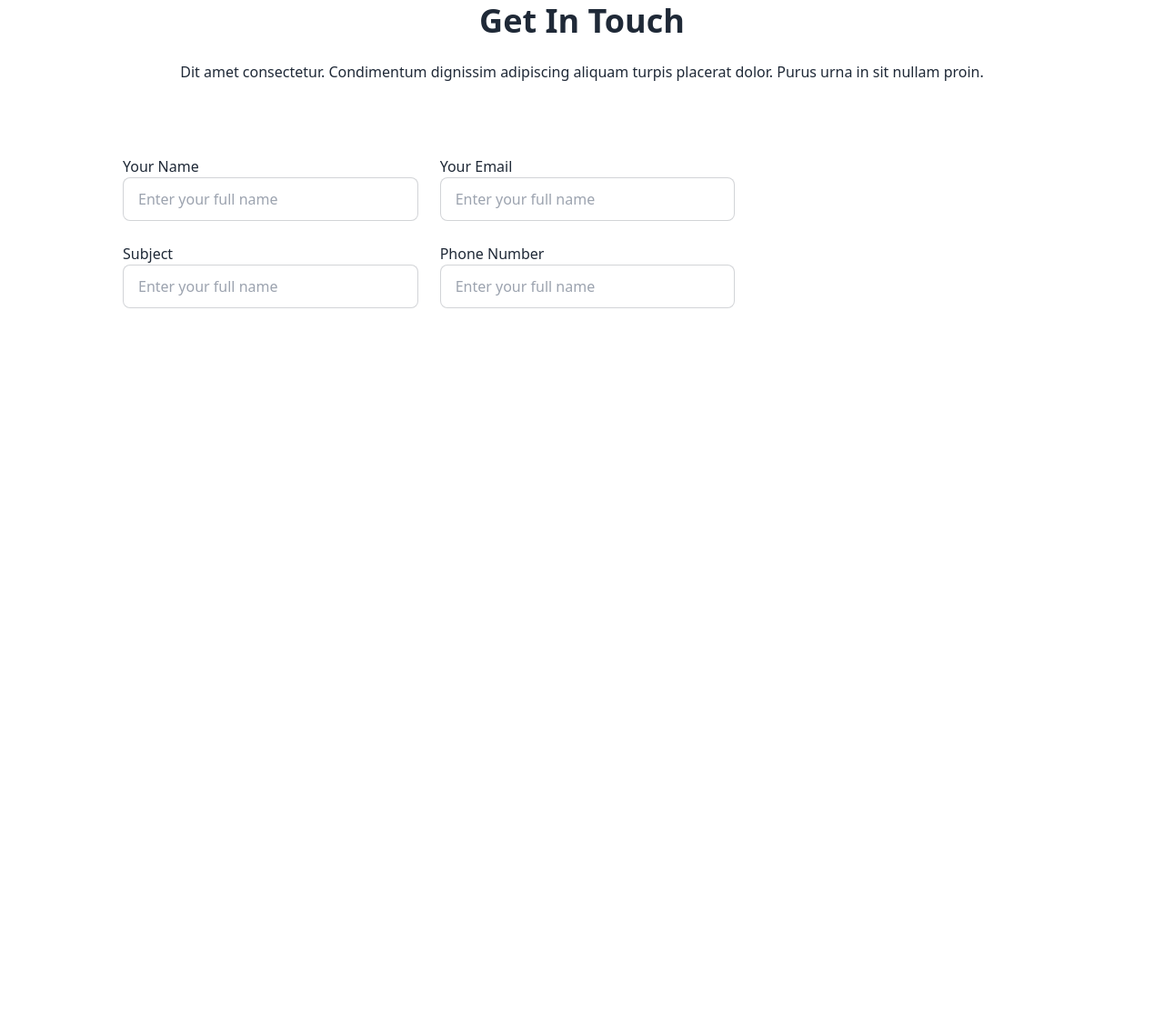
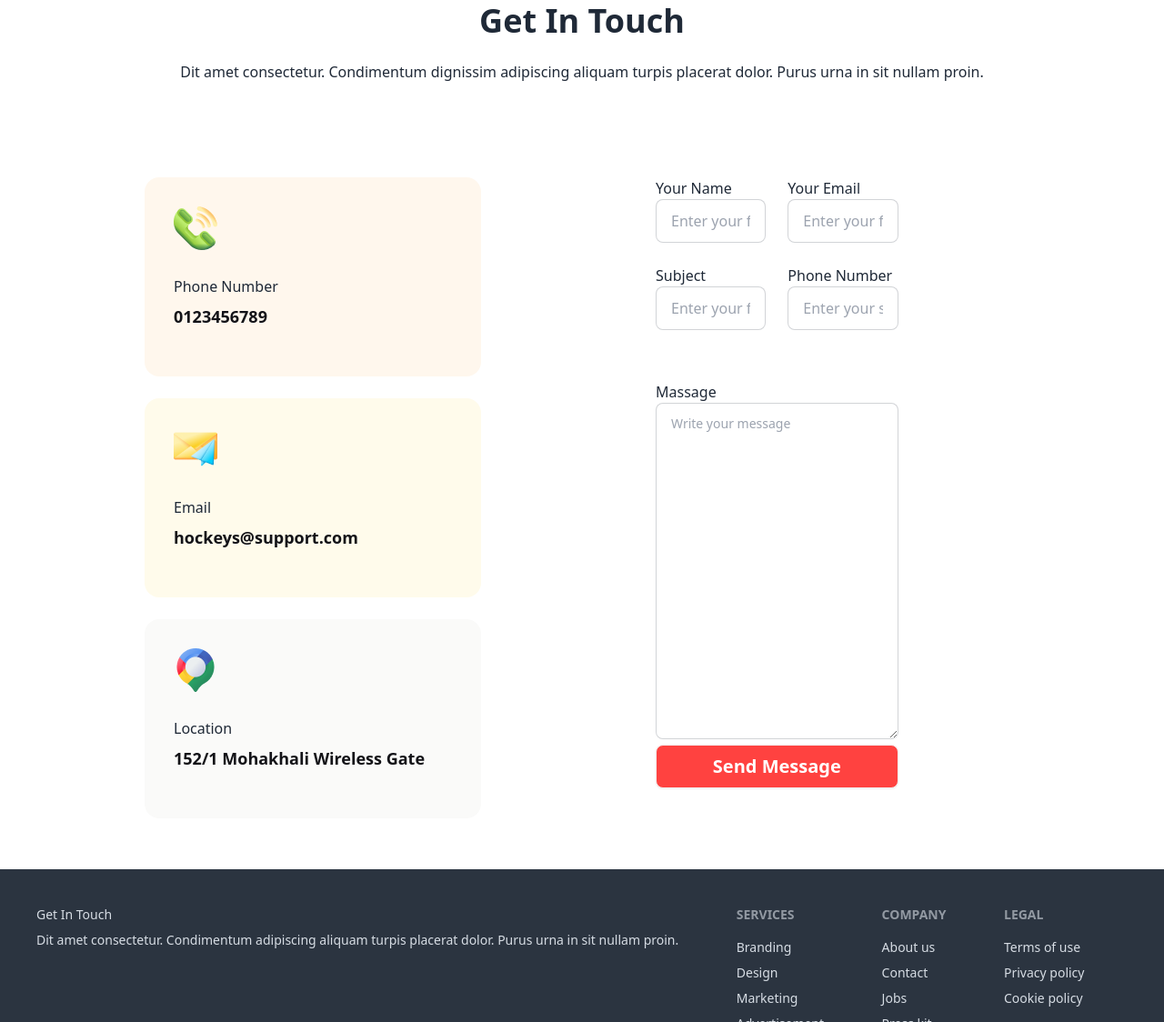
Before and after one commit to shaadi1478/assignment-3, a plain HTML site: page index.html in a window 1280 px wide. Shown: the part 3351-4475 px from the top of the page at 91% size. Before the commit the page ends 3690 px from the top, so only its background shows below. Drawn offline with nearby package versions, Linux system fonts and the light colour scheme.

Commit message:
get in touch

```diff
--- a/index.html
+++ b/index.html
@@ -122,6 +122,7 @@
         </div>
       </div>
     </header>
+    <main>
           <!--Professional Hockeys Club-->
     <section class="container mx-auto">
       <div class="text-center lg:mt-32 justify-center">
@@ -334,37 +335,51 @@
       </div>
     </section>
     <!-- Get in Touch -->
-    <section class="container mx-auto lg:px-[135px]">
+    <section class="lg:px-[135px]">
       <div class="text-center mt-10 lg:mt-24">
         <h1 class="text-4xl font-extrabold mb-6">Get In Touch</h1>
         Dit amet consectetur. Condimentum dignissim adipiscing aliquam turpis placerat dolor. Purus urna in sit nullam proin.
       </div>
-        <!-- <div>
-          <div class="rounded-xl bg-slate-50 mb-6 px-8">
+        <div class="">
+          <div class="lg:mt-20 p-6 lg:flex">
+            <div class="">
+              <div class="bg-orange-50 lg:w-[370px] p-8 mb-6 rounded-2xl">
+                <div>
                   <img src="images/Group 1171275317.png" alt="">
-            <p>Phone Number</p>
-            <h4>(+62) 123-321-543</h4>
                 </div>
-          <div class="rounded-xl bg-slate-50 mb-6 px-8">
-            <img src="images/Group 1171275317.png" alt="">
-            <p>Email:</p>
-            <h4>hockeys@support.com</h4>
+                <div class="py-5">
+                  <p class="py-2">Phone Number</p>
+                  <p class="text-[#131318] font-bold text-[18px]">0123456789</p>
                 </div>
-          <div class="rounded-xl bg-slate-50 mb-6 px-8">
-            <img src="images/Group 1171275317.png" alt="">
-            <p>Location</p>
-            <h4>152/1 Mohakhali Wireless Gate</h4>
               </div>
-        </div> -->
-        <div class="mt-20">
-          <div class="grid grid-cols-1 lg:grid-cols-3">
+              <div class="bg-amber-50 mb-6 p-8 rounded-2xl">
+                <div>
+                  <img src="images/Group 1171275318.png" alt="">
+                </div>
+                <div class="py-5">
+                  <p class="py-2">Email</p>
+                  <p class="text-[#131318] font-bold text-[18px]">hockeys@support.com</p>
+                </div>
+              </div>
+              <div class="bg-stone-50 p-8 rounded-2xl">
+                <div>
+                  <img src="images/Group 1171275321.png" alt="">
+                </div>
+                <div class="py-5">
+                  <p class="py-2">Location</p>
+                  <p class="text-[#131318] font-bold text-[18px]">152/1 Mohakhali Wireless Gate</p>
+                </div>
+              </div>
+            </div>
+
+            <div class="grid grid-cols-1 lg:grid-cols-3 lg:ml-48">
               <div class="lg:col-span-2">
-              <div class="grid gap-6 grid-cols-1 lg:grid-cols-2">
+                <div class="grid gap-6 grid-cols-1 lg:grid-cols-2 ">
                   <div>
                     <label for="">Your Name</label>
                     <input type="text" placeholder="Enter your full name" class="input input-bordered w-full">
                   </div>
-                <div>
+                  <div class="">
                     <label for="">Your Email</label>
                     <input type="text" placeholder="Enter your full name" class="input input-bordered w-full">
                   </div>
@@ -374,13 +389,47 @@
                   </div>
                   <div>
                     <label for="">Phone Number</label>
-                  <input type="text" placeholder="Enter your full name" class="input input-bordered w-full">
+                    <input type="text" placeholder="Enter your subject" class="input input-bordered w-full">
+                  </div>
+                </div>
+                <div class="mt-14">
+                  <label class="" for="">Massage</label>
+                  <textarea class="textarea textarea-bordered h-[370px] w-full" placeholder="Write your message"></textarea>
+                </div>
+                <div>
+                  <button class="btn bg-[#FF4240] text-white font-bold text-xl w-full">Send Message</button>
                 </div>
               </div>
             </div>
-
         </div>
         </div>
     </section>
+    <footer class="footer mt-8 p-10 bg-neutral text-neutral-content">
+      <aside>
+        <h3>Get In Touch</h3>
+        <p>Dit amet consectetur. Condimentum  adipiscing aliquam turpis placerat dolor. Purus urna in sit nullam proin. </p>
+      </aside>
+      <nav>
+        <header class="footer-title">Services</header>
+        <a class="link link-hover">Branding</a>
+        <a class="link link-hover">Design</a>
+        <a class="link link-hover">Marketing</a>
+        <a class="link link-hover">Advertisement</a>
+      </nav>
+      <nav>
+        <header class="footer-title">Company</header>
+        <a class="link link-hover">About us</a>
+        <a class="link link-hover">Contact</a>
+        <a class="link link-hover">Jobs</a>
+        <a class="link link-hover">Press kit</a>
+      </nav>
+      <nav>
+        <header class="footer-title">Legal</header>
+        <a class="link link-hover">Terms of use</a>
+        <a class="link link-hover">Privacy policy</a>
+        <a class="link link-hover">Cookie policy</a>
+      </nav>
+    </footer>
+    </main>
   </body>
 </html>
```
Lines whose indentation alone changed are shown as unchanged.
